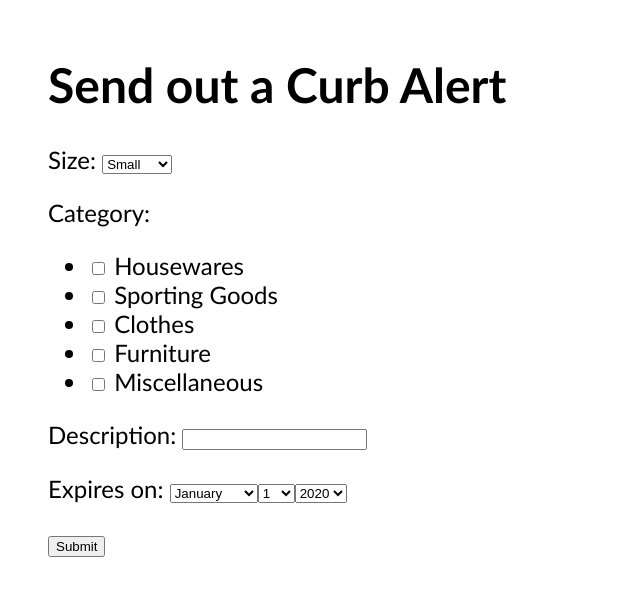
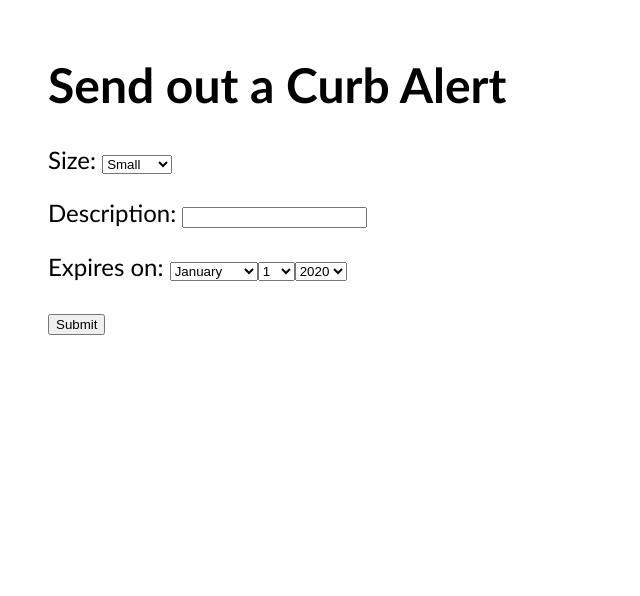
Before and after one commit to molliegoforth818/curbAlert-backend-capstone, a Django app: page /donation/create/ in a window 1280 px wide. Shown: the part 79-675 px from the top of the page, without its empty margins (0-640 px from the left). Run offline with Django 3.2, Linux system fonts and the light colour scheme; the visitor is signed in with stand-in values (Sample User, id 1); parts of the project's set-up code (start-up, migrations or seed data) failed here and were passed over.

Commit message:
multiselect nightmare

```diff
--- a/curbalertproject/curbalertapp/models/donationcategory.py
+++ b/curbalertproject/curbalertapp/models/donationcategory.py
@@ -7,8 +7,8 @@ from .category import Category
 
 class DonationCategory(models.Model):
 
-    donation = models.ForeignKey(Donation, on_delete = models.CASCADE )
-    category = models.ForeignKey(Category, on_delete = models.CASCADE )
+    donation = models.ForeignKey(Donation, on_delete = models.CASCADE,related_name='donationcategory' )
+    category = models.ForeignKey(Category, on_delete = models.CASCADE, related_name='donationcategory' )
 
     class Meta:
         verbose_name = ("Category")
--- a/curbalertproject/curbalertapp/templates/donation/donation_edit_form.html
+++ b/curbalertproject/curbalertapp/templates/donation/donation_edit_form.html
@@ -5,8 +5,6 @@
 
 
     {% if donation.id is not None %}
-        <form action="{% url 'curbalertapp:donation_edit_form' donation.id %}" method="get" novalidate>
-            <input type="hidden" name="actual_method" value="PUT" >
         <form action="{% url 'curbalertapp:donation_edit_form' donation.id %}" method="post" novalidate>
             <input type="hidden" name="actual_method" value="PUT" >
     {% else %}
--- a/curbalertproject/curbalertapp/templates/home.html
+++ b/curbalertproject/curbalertapp/templates/home.html
@@ -36,9 +36,9 @@ Expired Alerts
 Donations that need pick up
 <ul>
 {% for donation in available_donations %}
-{% if donation.needs_haul_away %}
+{% if donation.can_haul_away %}
 <li>
-<a href= '/donation/{{donation.id}}/edit'> {{donation.user}}: {{donation.description}}</a>
+{{donation.user}}: {{donation.description}}
 </li>
 {% endif %}
 {% endfor %}
--- a/curbalertproject/curbalertapp/urls.py
+++ b/curbalertproject/curbalertapp/urls.py
@@ -11,8 +11,7 @@ urlpatterns = [
     path('donation/create/', donation_form, name='donation_form'),
     path('donations/', donation_list, name='donations'),
     path('donation/<int:donation_id>/', donation_details, name='donation'),
-    path('donation/<int:donation_id>/edit/', donation_edit_form, name='donation_edit_form'),
-    # path('donation/<int:donation_id>/edit/', donation_edit_form_post, name='donation_edit_form_post')
+    path('donation/<int:donation_id>/edit/', donation_edit_form, name='donation_edit_form')
 
 
 
--- a/curbalertproject/curbalertapp/views/donations/donation_form.py
+++ b/curbalertproject/curbalertapp/views/donations/donation_form.py
@@ -3,12 +3,12 @@ from django.shortcuts import render, redirect
 from django.urls import reverse
 from django.shortcuts import render
 from django.contrib.auth.decorators import login_required
-from curbalertapp.models import Donation, Category, DonationCategory
+from curbalertapp.models import Donation, Category, DonationCategory, Size
 from django import forms
 
 class DonationForm(forms.Form):
     size = forms.ChoiceField(choices=[('1','Small'),('2','Medium'),('3','Large')])
-    category = forms.MultipleChoiceField(widget=forms.CheckboxSelectMultiple, choices=[('Housewares', 'Housewares'),('Sporting Goods','Sporting Goods'),('Clothes','Clothes'),('Furniture','Furniture'),('Miscellaneous','Miscellaneous')])
+    # category = forms.MultipleChoiceField(widget=forms.CheckboxSelectMultiple, choices=[('Housewares', 'Housewares'),('Sporting Goods','Sporting Goods'),('Clothes','Clothes'),('Furniture','Furniture'),('Miscellaneous','Miscellaneous')])
     description = forms.CharField(max_length=255)
     expires_on = forms.DateField(widget=forms.SelectDateWidget)
 
@@ -16,27 +16,31 @@ def __init__(self,*args,**kwargs):
     super(DonationForm, self).__init__(*args,**kwargs)
 
 class UpdateDonation(forms.ModelForm):
-    size = forms.ChoiceField(choices=[('1','Small'),('2','Medium'),('3','Large')])
-    category = forms.MultipleChoiceField(widget=forms.CheckboxSelectMultiple, choices=[('Housewares', 'Housewares'),('Sporting Goods','Sporting Goods'),('Clothes','Clothes'),('Furniture','Furniture'),('Miscellaneous','Miscellaneous')])
-    description = forms.CharField(max_length=255)
-    expires_on = forms.DateTimeInput()
-    picked_up = forms.BooleanField()
-    needs_haul_away = forms.BooleanField()
+    # size = forms.ModelMultipleChoiceField(queryset=Size.objects.all())
+    # category = forms.MultipleChoiceField(widget=forms.CheckboxSelectMultiple, choices=[('Housewares', 'Housewares'),('Sporting Goods','Sporting Goods'),('Clothes','Clothes'),('Furniture','Furniture'),('Miscellaneous','Miscellaneous')])
+    # description = forms.CharField(max_length=255)
+    # expires_on = forms.DateTimeInput()
+    # picked_up = forms.BooleanField()
+    # needs_haul_away = forms.BooleanField()
+
+    class Meta:
+        fields = '__all__'
+        model = Donation
 
     def __init__(self,*args,**kwargs):
         if kwargs.get('instance'):
             self.id = kwargs['instance'].id
             donation_categories = DonationCategory.objects.filter(donation_id=kwargs['instance'].id).select_related('category').all()
-
+            jf
             initial = kwargs.setdefault('initial',{})
             initial['category'] = [donation_category.category for donation_category in donation_categories]
         forms.ModelForm.__init__(self, *args, **kwargs)
 
 
-    class Meta:
-        model= Donation
-        widgets= {'id': forms.HiddenInput()}
-        fields= ('size','category','description','expires_on','picked_up','needs_haul_away')
+    # class Meta:
+    #     model= Donation
+    #     widgets= {'id': forms.HiddenInput()}
+    #     fields= ('size','description','expires_on','picked_up','needs_haul_away')
 
 def get_donations():
     return Donation.objects.all()
@@ -55,13 +59,13 @@ def donation_form(request):
                 alerter_id= request.user.id,
                 size_id = form.cleaned_data['size']
             )
-            category_queryset = Category.objects.filter(title__in=form.cleaned_data['category']).all()
-            for category in category_queryset:
+            # category_queryset = Category.objects.filter(title__in=form.cleaned_data['category']).all()
+            # for category in category_queryset:
 
-                DonationCategory.objects.create(
-                    donation_id = new_donation.id,
-                    category_id = category.id
-                )
+            #     DonationCategory.objects.create(
+            #         donation_id = new_donation.id,
+            #         category_id = category.id
+            #     )
 
         return redirect(reverse('curbalertapp:home'))
     else:
@@ -75,18 +79,35 @@ def donation_form(request):
 @login_required
 def donation_edit_form(request, donation_id):
     donation = Donation.objects.get(pk=donation_id)
-    donation_categories = DonationCategory.objects.filter(pk=donation_id).select_related('category').all()
+    # donation_categories = DonationCategory.objects.filter(pk=donation_id).select_related('category').all()
     if request.method == 'POST':
         form = UpdateDonation(request.POST, instance=donation)
+        donation.size = Size.objects.get(pk=request.POST['size'])
         if form.is_valid():
+            edit_donation = Donation.objects.get(pk=donation_id)
+            edit_donation.description = form.cleaned_data['description'],
+            edit_donation.expires_on = form.cleaned_data['expires_on'],
+            edit_donation.needs_haul_away = form.cleaned_data['needs_haul_away'],
+            edit_donation.picked_up = False,
+            edit_donation.size= Size.objects.get(pk=form.cleaned_data['size'])
+            edit_donation.save()
+            #  form.save()
+            # category_queryset = Category.objects.filter(title__in=form.cleaned_data['category']).all()
 
-            form.save()
+            # category_get = Category.objects.get(donation_id)
+            # diff_category = category_queryset.difference(category_get)
+            # for category in diff_category:
+            #     print(category.title)
+
+
+
         return redirect(reverse('curbalertapp:home'))
     else:
         form = UpdateDonation(instance=donation)
         template = 'donation/donation_edit_form.html'
         context = {
-            'form': form
+            'form': form,
+            "donation": donation
         }
 
         return render(request, template, context)
```
Also changed, not shown: curbalertproject/curbalertapp/views/home.py (+6 -2 lines), curbalertproject/requirements.txt (+14 -0 lines).
